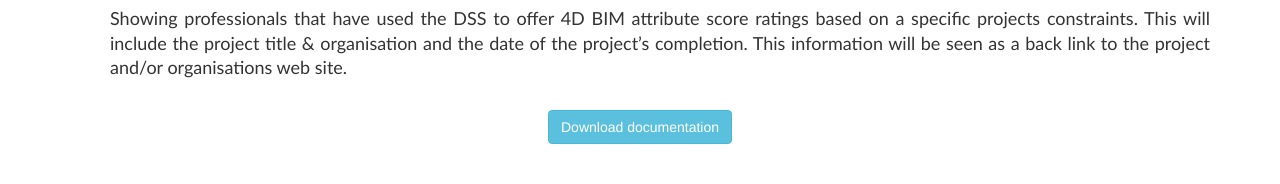
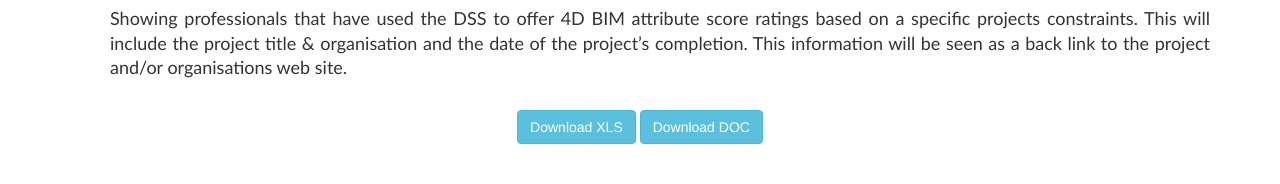
Before and after one commit to Chipop/bim_4d, a Flask app: template templates/instruction.html in a window 1280 px wide. Shown: the part 4145-4329 px from the top of the page. Run offline with Flask 2, Linux system fonts and the light colour scheme; the template is opened without the code that fills it: most values are stand-ins (such as "Sample title", 1, 10 or a date in 2020); parts of the project's set-up code (start-up, migrations or seed data) failed here and were passed over; some libraries are stand-ins or nearby versions.

Commit message:
Change documents

```diff
--- a/templates/instruction.html
+++ b/templates/instruction.html
@@ -113,8 +113,8 @@ Improving Construction Management with 4D BIM
     </ul>
     <br>
     <div align="center">
-        <a class="btn btn-info" href="{{ url_for('static', filename='resource/Further Explanation of Decision Support System.xlsx') }}">Download
-            documentation</a>
+        <a class="btn btn-info" href="{{ url_for('static', filename='resource/Further Explanation of Decision Support System.xlsx') }}">Download XLS</a>
+        <a class="btn btn-info" href="{{ url_for('static', filename='resource/Fingal Project Specific Set of Restrictions.docx') }}">Download DOC</a>
     </div>
     <br>
     <br>
```
Also changed, not shown: templates/explained.html (+5 -4 lines), 2 other files.
